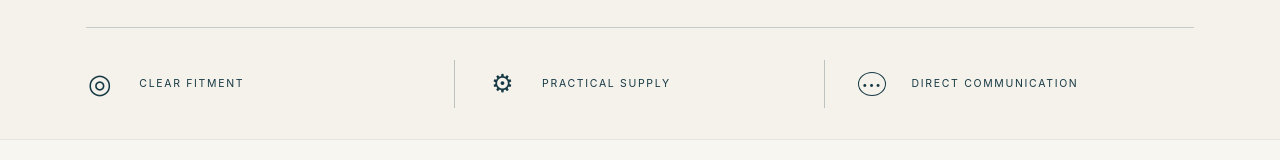
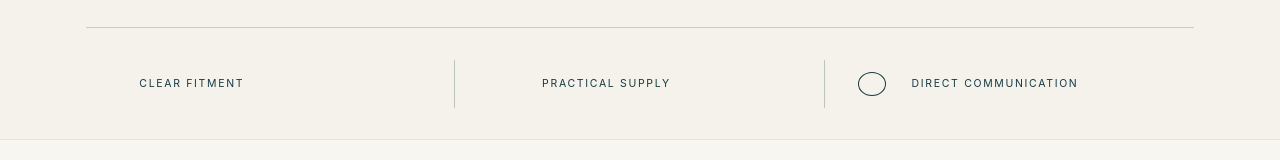
Before and after one commit to starr9430/ash-website, a React (Vite) app: page / in a window 1280 px wide. Shown: the part 1837-1997 px from the top of the page. Built offline with nearby package versions, Linux system fonts and the light colour scheme.

Commit message:
Refine About Us visual detail and icon treatment

```diff
--- a/src/sections/Intro.jsx
+++ b/src/sections/Intro.jsx
@@ -38,15 +38,21 @@ function Intro() {
 
       <div className="about-rail">
         <div className="about-point">
-          <span className="about-point-icon about-point-icon--fit" aria-hidden="true">◎</span>
+          <span className="about-point-icon about-point-icon--fit" aria-hidden="true">
+            <i />
+          </span>
           <span>CLEAR FITMENT</span>
         </div>
         <div className="about-point">
-          <span className="about-point-icon about-point-icon--supply" aria-hidden="true">⚙</span>
+          <span className="about-point-icon about-point-icon--supply" aria-hidden="true">
+            <i />
+          </span>
           <span>PRACTICAL SUPPLY</span>
         </div>
         <div className="about-point">
-          <span className="about-point-icon about-point-icon--direct" aria-hidden="true">•••</span>
+          <span className="about-point-icon about-point-icon--direct" aria-hidden="true">
+            <i />
+          </span>
           <span>DIRECT COMMUNICATION</span>
         </div>
       </div>
```
